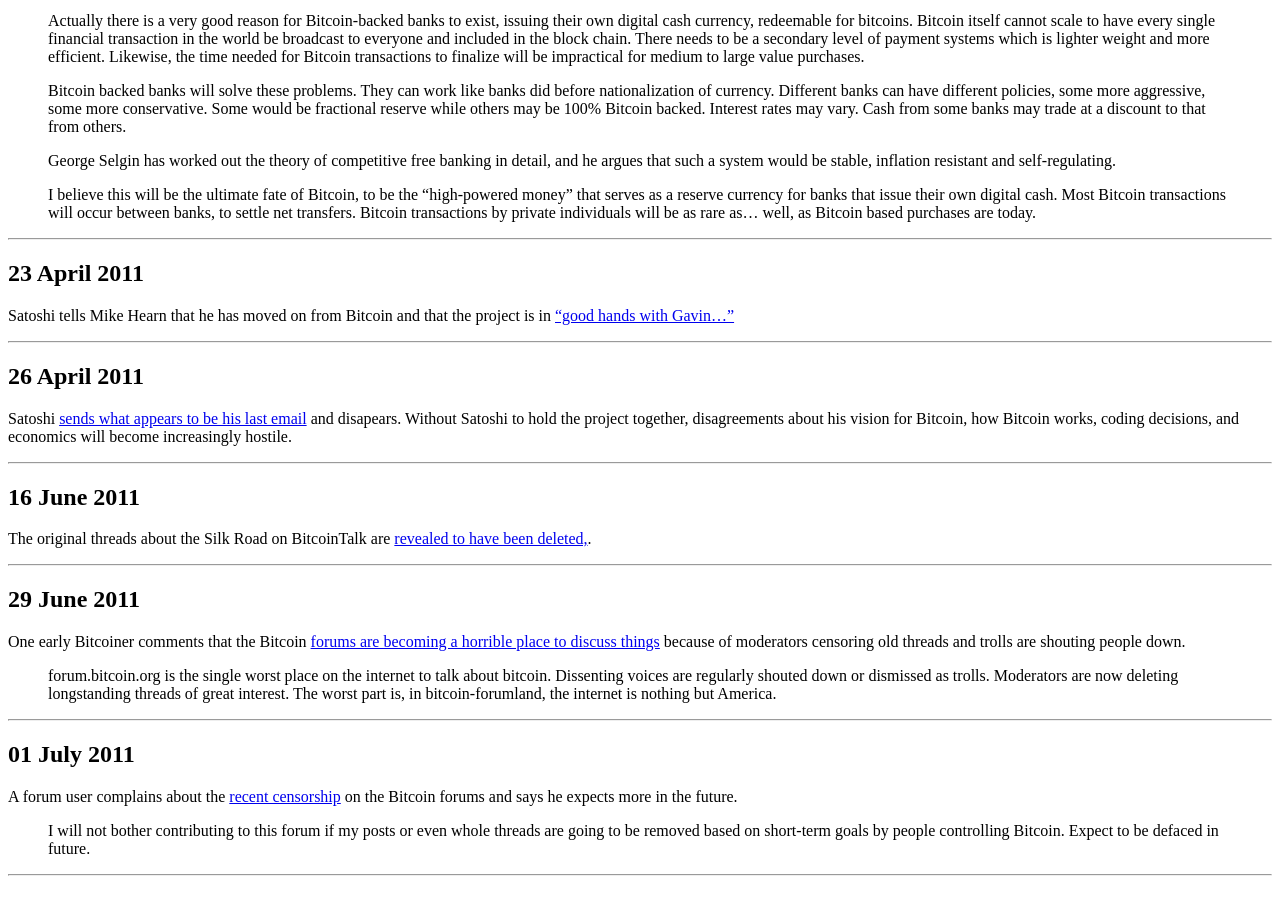
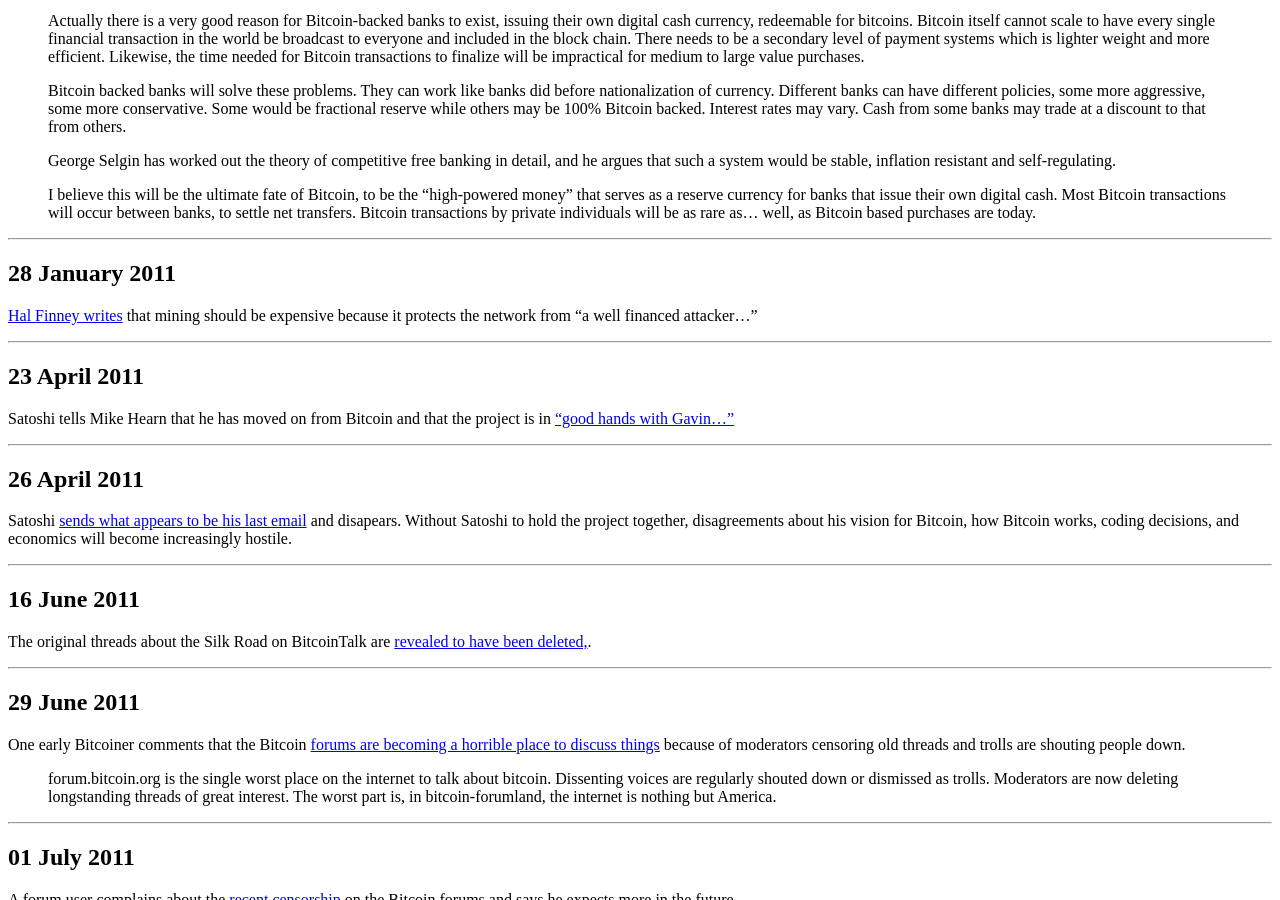
Before and after one commit to derykmakgill/website, a Jekyll site: the page built from testbtc.md, in a window 1280 px wide and 900 px high, scrolled down 7705 px. Built offline with Jekyll 4.4.1, drawn with Linux system fonts in a browser that asks for light colours; a script that is not in the unit is left out.

Commit message:
Update testbtc.md

```diff
--- a/testbtc.md
+++ b/testbtc.md
@@ -433,6 +433,12 @@
 >George Selgin has worked out the theory of competitive free banking in detail, and he argues that such a system would be stable, inflation resistant and self-regulating.
 >
 >I believe this will be the ultimate fate of Bitcoin, to be the "high-powered money" that serves as a reserve currency for banks that issue their own digital cash. Most Bitcoin transactions will occur between banks, to settle net transfers. Bitcoin transactions by private individuals will be as rare as... well, as Bitcoin based purchases are today.
+
+---
+
+## 28 January 2011
+
+[Hal Finney writes](https://bitcointalk.org/index.php?topic=3025.msg42185#msg42185) that mining should be expensive because it protects the network from "a well financed attacker..."
 
 ---
 
```
